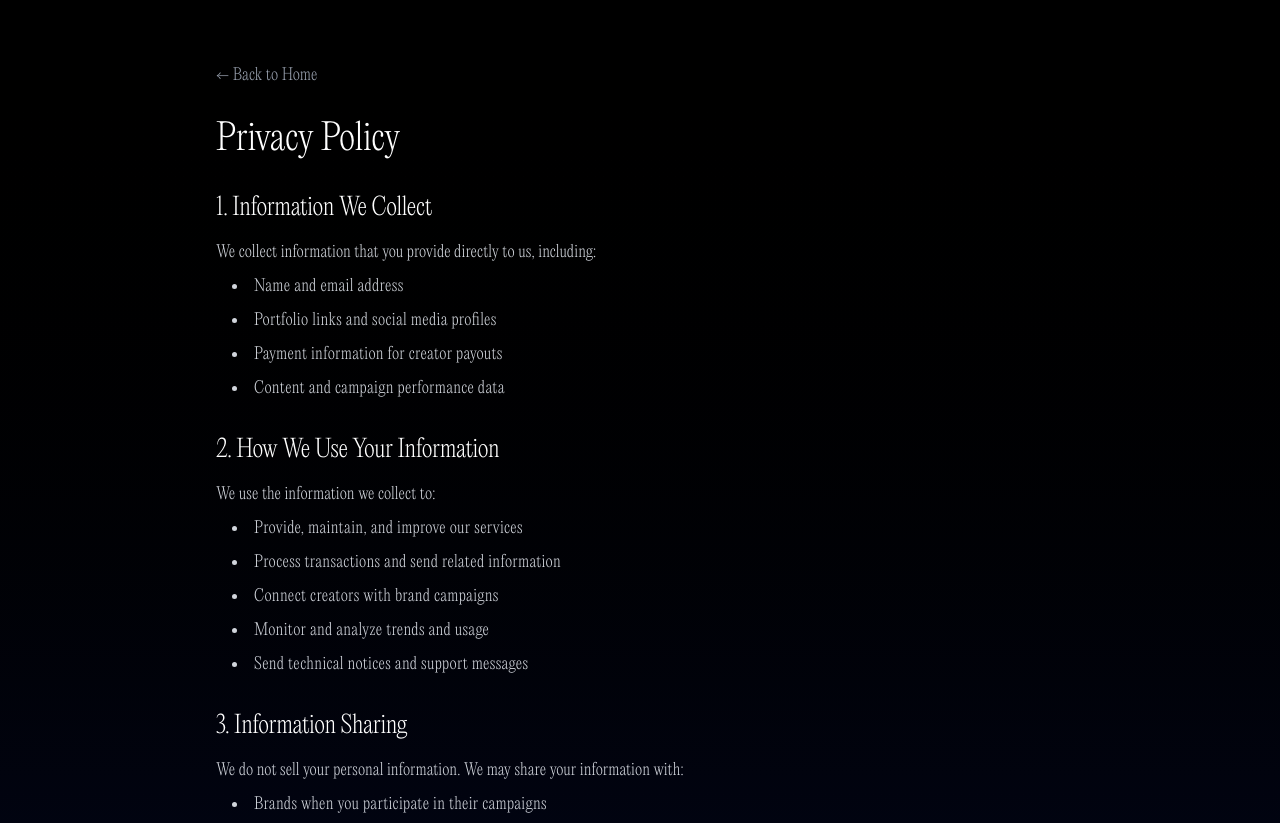
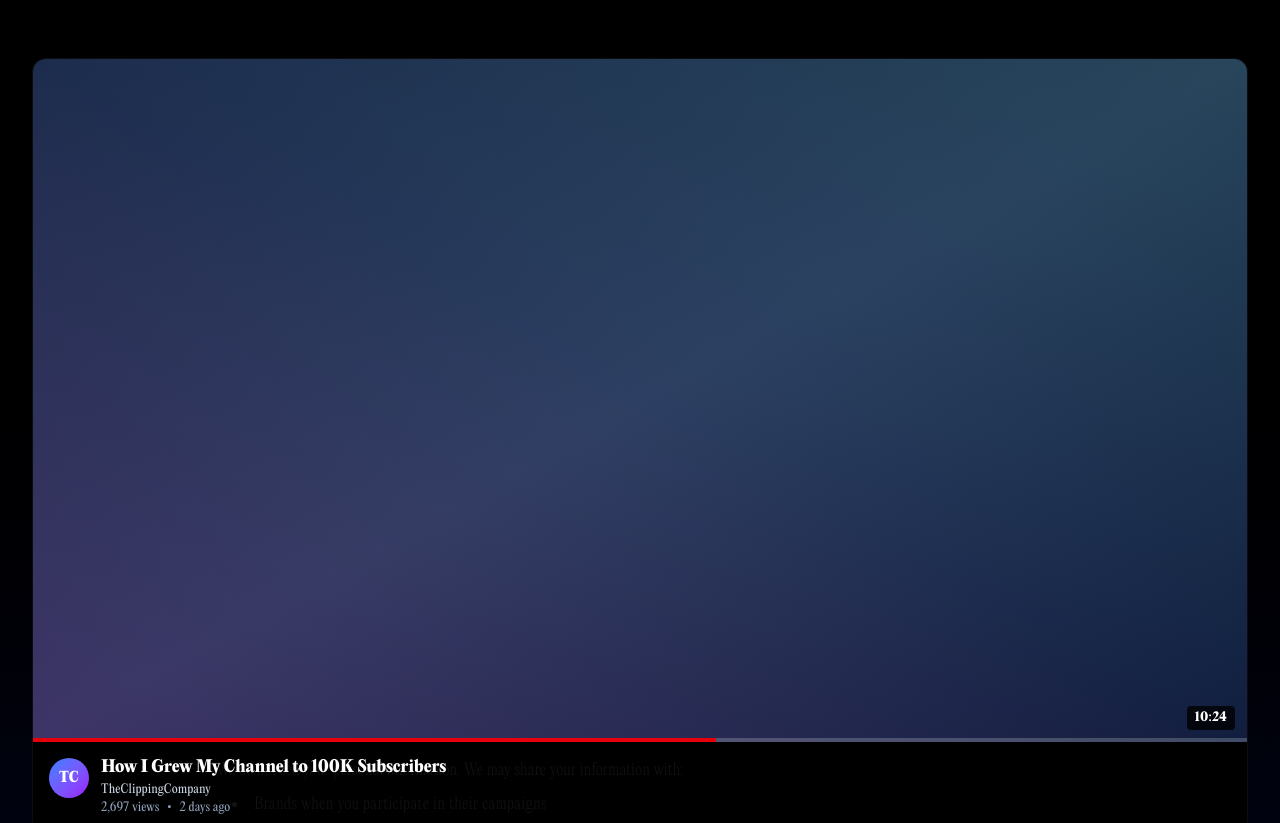
Before and after one commit to 0xazanul/Clipping_waitlst_and_landingf, a Next.js app: page /privacy in a window 1280 px wide. Shown: the top 823 px of the page. Built offline with nearby package versions, Linux system fonts and the light colour scheme.

Commit message:
feat:fixed yt box

```diff
--- a/app/globals.css
+++ b/app/globals.css
@@ -113,7 +113,7 @@
 }
 
 @layer base {
-  * {
+  *:not(.fixed-youtube-bg):not(.fixed-youtube-bg *) {
     @apply border-border outline-ring/50;
   }
   body {
@@ -132,7 +132,7 @@
   }
 
   /* Performance optimizations */
-  * {
+  *:not(.fixed-youtube-bg):not(.fixed-youtube-bg *) {
     -webkit-font-smoothing: antialiased;
     -moz-osx-font-smoothing: grayscale;
   }
@@ -154,8 +154,11 @@
 
   /* Ensure fixed background and all descendants don't get GPU transform */
   .fixed-youtube-bg *[class*="motion-"],
-  .fixed-youtube-bg [data-framer-component-type] {
+  .fixed-youtube-bg [data-framer-component-type],
+  .fixed-youtube-bg .yt-avatar,
+  .fixed-youtube-bg * {
     transform: none !important;
+    will-change: auto !important;
   }
 
   /* Smooth scrolling performance */
@@ -170,7 +173,7 @@
   }
 
   /* Improve transition performance */
-  * {
+  *:not(.fixed-youtube-bg):not(.fixed-youtube-bg *) {
     transition-timing-function: cubic-bezier(0.4, 0, 0.2, 1);
   }
 
@@ -180,9 +183,10 @@
     50% { width: 60%; }
   }
 
+  /* Avatar spin - removed transform to prevent stacking context */
   @keyframes yt-rotate-avatar {
-    from { transform: rotate(0deg); }
-    to { transform: rotate(360deg); }
+    0% { opacity: 1; }
+    100% { opacity: 1; }
   }
 
   .yt-progress {
@@ -190,6 +194,7 @@
   }
 
   .yt-avatar {
-    animation: yt-rotate-avatar 20s linear infinite;
+    /* Animation disabled to prevent transform stacking context */
+    animation: none;
   }
 }
--- a/app/layout.tsx
+++ b/app/layout.tsx
@@ -53,16 +53,18 @@ export default function RootLayout({
   return (
     <html lang="en">
       <body className={`${ppEditorial.variable} font-sans antialiased bg-slate-950`}>
-        {/* Fixed background directly in body - no ancestor can trap it */}
-        <VideoMetricsBackground />
 
-        {/* Gradient overlay - LIGHTER to show animation colors */}
+        {/* Gradient overlay */}
         <div
           className="fixed inset-0 z-[1] bg-gradient-to-b from-black/30 via-slate-950/40 to-blue-950/40 pointer-events-none"
         ></div>
 
         {/* Content rendered over the background */}
-        <div className="relative z-10">{children}</div>
+        <div className="relative z-10">
+          {/* Fixed background in hero section - scrolls with content */}
+          <VideoMetricsBackground />
+          {children}
+        </div>
       </body>
     </html>
   );
--- a/components/background/VideoMetricsBackground.tsx
+++ b/components/background/VideoMetricsBackground.tsx
@@ -1,9 +1,10 @@
 "use client";
 
-import { useEffect, useState } from "react";
+import { useEffect, useState, useRef } from "react";
 
 export default function VideoMetricsBackground() {
   const [views, setViews] = useState(1247);
+  const bgRef = useRef<HTMLDivElement>(null);
 
   useEffect(() => {
     const animate = () => {
@@ -13,20 +14,67 @@ export default function VideoMetricsBackground() {
     return () => clearInterval(interval);
   }, []);
 
+  useEffect(() => {
+    // Debug: Log computed styles
+    if (bgRef.current) {
+      const computed = window.getComputedStyle(bgRef.current);
+      console.log("🎬 BACKGROUND DEBUG:");
+      console.log("  position:", computed.position);
+      console.log("  transform:", computed.transform);
+      console.log("  will-change:", computed.willChange);
+      console.log("  top:", computed.top);
+      console.log("  left:", computed.left);
+      console.log("  z-index:", computed.zIndex);
+
+      // Check parent elements for transforms
+      let parent = bgRef.current.parentElement;
+      let level = 1;
+      while (parent && level <= 5) {
+        const parentStyle = window.getComputedStyle(parent);
+        if (parentStyle.transform !== 'none' ||
+            parentStyle.filter !== 'none' ||
+            parentStyle.perspective !== 'none' ||
+            parentStyle.willChange !== 'auto') {
+          console.log(`  ⚠️ PARENT ${level} (${parent.tagName}):`, {
+            transform: parentStyle.transform,
+            filter: parentStyle.filter,
+            perspective: parentStyle.perspective,
+            willChange: parentStyle.willChange
+          });
+        }
+        parent = parent.parentElement;
+        level++;
+      }
+    }
+
+    // Track scroll position
+    const handleScroll = () => {
+      if (bgRef.current) {
+        const rect = bgRef.current.getBoundingClientRect();
+        console.log("📍 Scroll Position:", window.scrollY, "| Element Top:", rect.top);
+      }
+    };
+
+    window.addEventListener('scroll', handleScroll);
+    return () => window.removeEventListener('scroll', handleScroll);
+  }, []);
+
   return (
     <div
-      className="yt-bg-fixed pointer-events-none"
+      ref={bgRef}
+      className="fixed-youtube-bg pointer-events-none"
       style={{
-        position: 'fixed',
-        top: '50%',
+        position: 'absolute',
+        top: '50vh',
         left: '50%',
         width: 'min(95vw, 80rem)',
+        maxWidth: '80rem',
         zIndex: 0,
-        transform: 'translate(-50%, -50%)',
-        willChange: 'auto'
+        marginLeft: 'calc(min(95vw, 80rem) / -2)',
+        marginTop: 'calc(min(95vw, 80rem) * 9 / 16 / -2)'
       }}
     >
-        <div className="relative bg-black/60 backdrop-blur-sm rounded-xl overflow-hidden shadow-2xl">
+        <div className="relative bg-black/80 rounded-xl overflow-hidden shadow-2xl border border-white/5">
           <div className="relative aspect-video bg-gradient-to-br from-slate-800 via-slate-700 to-slate-900">
             <div className="absolute inset-0 bg-gradient-to-tr from-purple-900/30 via-blue-900/20 to-cyan-900/30" />
             <div className="absolute bottom-3 right-3 bg-black/80 px-2 py-1 rounded text-xs font-semibold text-white">10:24</div>
@@ -36,7 +84,7 @@ export default function VideoMetricsBackground() {
               <div className="yt-progress h-full bg-red-600" />
             </div>
           </div>
-          <div className="bg-black/40 backdrop-blur-md p-4">
+          <div className="bg-black/60 p-4">
             <div className="flex items-start gap-3">
               {/* Avatar - pure CSS animation */}
               <div className="yt-avatar w-10 h-10 rounded-full bg-gradient-to-br from-blue-500 to-purple-600 flex items-center justify-center shadow-lg flex-shrink-0">
--- a/components/ui/sticky-banner.tsx
+++ b/components/ui/sticky-banner.tsx
@@ -27,16 +27,18 @@ export const StickyBanner = ({
   return (
     <motion.div
       className={cn(
-        "sticky inset-x-0 top-0 z-40 flex min-h-14 w-full items-center justify-center bg-transparent px-4 py-1",
+        "sticky inset-x-0 z-40 flex min-h-14 w-full items-center justify-center bg-transparent px-4 py-1",
         className,
       )}
+      style={{
+        top: 0,
+      }}
       initial={{
-        y: -100,
         opacity: 0,
       }}
       animate={{
-        y: open ? 0 : -100,
         opacity: open ? 1 : 0,
+        top: open ? "0px" : "-100px",
       }}
       transition={{
         duration: 0.3,
@@ -45,18 +47,12 @@ export const StickyBanner = ({
     >
       {children}
 
-      <motion.button
-        initial={{
-          scale: 0,
-        }}
-        animate={{
-          scale: 1,
-        }}
+      <button
         className="absolute top-1/2 right-2 -translate-y-1/2 cursor-pointer"
         onClick={() => setOpen(!open)}
       >
         <CloseIcon className="h-5 w-5 text-white" />
-      </motion.button>
+      </button>
     </motion.div>
   );
 };
```
